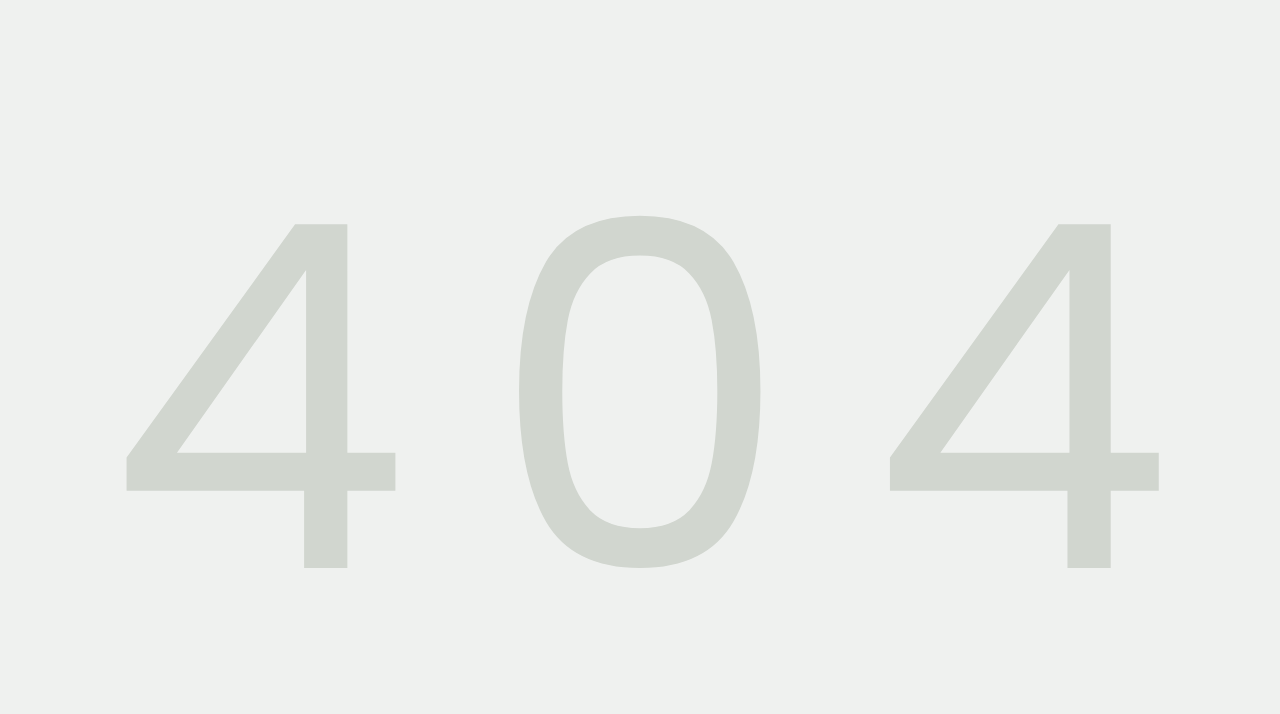
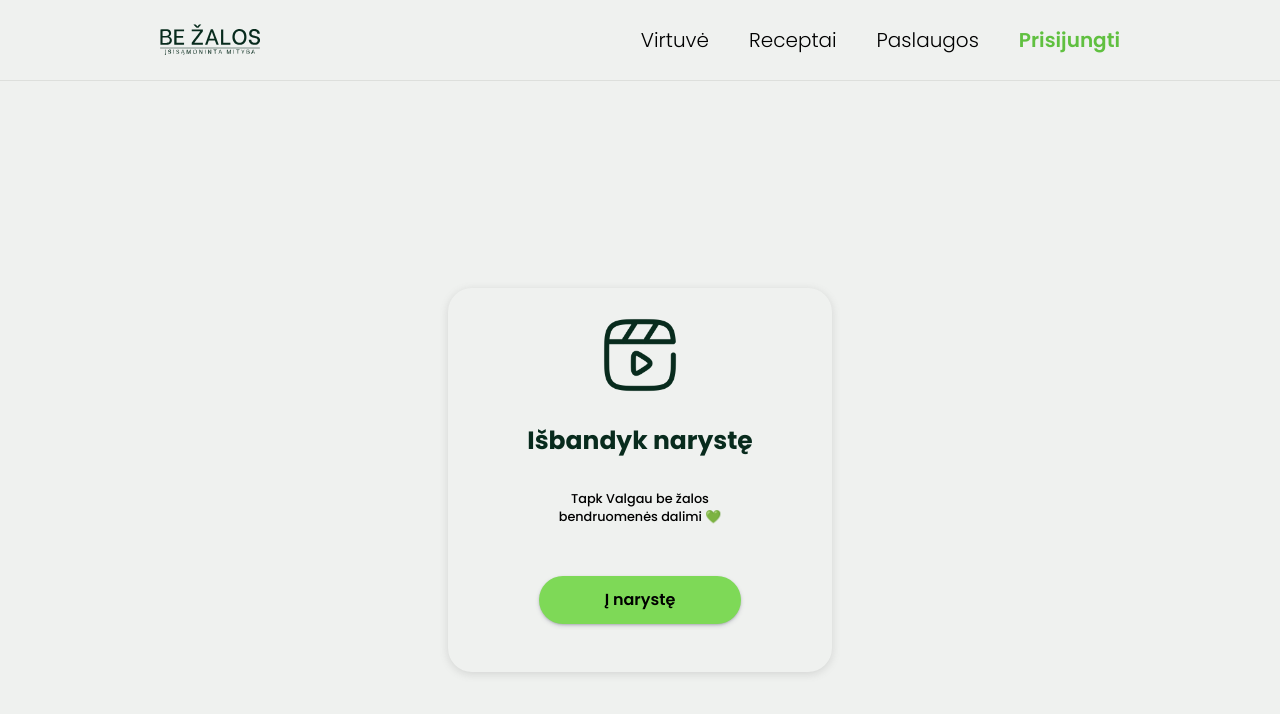
Before and after one commit to mikas1213/bezalos_frontend, a React (Vite) app: page /prenumeruoti in a window 1280 px wide. Shown: the top 714 px of the page. Built offline with nearby package versions, Linux system fonts and the light colour scheme; no server answers.

Commit message:
hide videos

```diff
--- a/src/App.jsx
+++ b/src/App.jsx
@@ -1,3 +1,4 @@
+import { lazy, Suspense } from 'react';
 import { BrowserRouter, Routes, Route } from 'react-router-dom';
 import { QueryClient, QueryClientProvider } from '@tanstack/react-query';
 import { ReactQueryDevtools } from '@tanstack/react-query-devtools';
@@ -5,15 +6,19 @@ import { AuthProvider } from "./context/AuthProvider";
 import { Toaster } from 'react-hot-toast';
 import styles from './App.module.css';
 import LoginPage from './pages/LoginPage';
+import Spinner from './components/UI/Spinner';
 
-import HomePage from './pages/HomePage';
-import VirtuvePage from './pages/VirtuvePage';
+// import HomePage from './pages/HomePage';
+const HomePage = lazy(() => import('./pages/HomePage'));
+// import VirtuvePage from './pages/VirtuvePage';
+const VirtuvePage = lazy(() => import('./pages/VirtuvePage'));
 import VirtuveVideoPage from './pages/VirtuveVideoPage';
 import ReceptaiPage from './pages/ReceptaiPage';
 import PaslaugosPage from './pages/PaslaugosPage';
 import ProfilisPage from './pages/ProfilisPage';
 import UpdatePasswordPage from './pages/UpdatePasswordPage';
 import NotFoundPage from './pages/NotFoundPages/NotFoundPage';
+import NeedSubscription from './pages/NotFoundPages/NeedSubscription';
 
 import RequireAuth from './pages/RequireAuth';
 import PersistLogin from './pages/PersistLogin';
@@ -33,6 +38,7 @@ function App() {
             <ReactQueryDevtools initialIsOpen={false}/>
             <BrowserRouter>
                 <AuthProvider>
+                    <Suspense fallback={<Spinner />}>
                     <Routes>
                         <Route element={<PersistLogin /> }>
                             <Route path='/' element={<HomePage />} />
@@ -43,9 +49,9 @@ function App() {
 
                             <Route path='/prisijungti' element={<LoginPage />} />
                             <Route path='/keisti-slaptazodi/:token' element={<UpdatePasswordPage /> } />
+                            <Route path='/prenumeruoti' element={<NeedSubscription />} />
                             <Route path='*' element={<NotFoundPage />} />
 
-                            {/* <Route element={<PersistLogin /> }> */}
                             <Route element={<RequireAuth /> }>
                                 <Route path='/profilis' element={<ProfilisPage /> }>
 
@@ -53,13 +59,9 @@ function App() {
                                 <Route path='/virtuve/:video' element={<VirtuveVideoPage />} />
                             </Route>
                         </Route>
-                        {/* <Route path='*' element={<NotFound />} /> */}
-                        {/* <Route path='/profilis' element={<Profilis />}>
-
-                        </Route> */}
 
                     </Routes>
-
+                    </Suspense>
                 </AuthProvider>
             </BrowserRouter>
             <Toaster
@@ -68,7 +70,7 @@ function App() {
                 containerStyle={{ margin: '6px' }}
                 toastOptions={{
                     success: {
-                        duration: 1000,
+                        duration: 1500,
                         iconTheme: {
                             primary: 'var(--color-btn-secondary)',
                             secondary: 'var(--color-bgr-light)',
--- a/src/components/UI/FlexContainer.module.css
+++ b/src/components/UI/FlexContainer.module.css
@@ -2,5 +2,5 @@
     display: flex;
     justify-content: center;
     align-items: center;
-    height: 100vh;
+    height: 100dvh;
 }
--- a/src/components/virtuve/Card.jsx
+++ b/src/components/virtuve/Card.jsx
@@ -1,10 +1,12 @@
 import styles from './Card.module.css';
 import { Link } from 'react-router-dom';
+
 import vebinarasImg from '../../assets/images/virtuve/vebinaras.webp';
 import mokymaiImg from '../../assets/images/virtuve/mokymai.webp';
 import { FaLock } from "react-icons/fa";
 
-const Card = ({ video }) => {
+
+const Card = ({ video, user_id, user_subscription }) => {
 
     const created_video = new Date(Date.parse(video.created_at)).toLocaleString('lt-LT', {
         day: 'numeric',
@@ -15,7 +17,7 @@ const Card = ({ video }) => {
 
     return (
         <Link to={video.video_url}>
-            <div className={`${styles.VideoCard} ${styles.cardLock}`}>
+            <div className={`${styles.VideoCard} ${(user_id && user_subscription) ? '' : styles.cardLock}`}>
                 <section>
                     <img src={video.category === 'Mokymai' ? mokymaiImg : vebinarasImg} alt='video cover'/>
                     <div className={styles.iconContainer}>
--- a/src/components/virtuve/Videos.jsx
+++ b/src/components/virtuve/Videos.jsx
@@ -10,7 +10,7 @@ import useAxiosPrivate from "../../hooks/useAxiosPrivate";
 import { useState, useEffect } from 'react';
 import { useSearchParams } from 'react-router-dom';
 
-const Videos = () => {
+const Videos = ({user_id, user_subscription}) => {
     const [videos, setVideos] = useState();
     const [isLoading, setIsLoading] = useState(false);
     const [searchParams] = useSearchParams();
@@ -49,7 +49,7 @@ const Videos = () => {
                 {isLoading ? <Spinner /> : videos?.length === 0
                     ? <NotFoundVideo />
                     : <div className={styles.videos}>
-                        {videos?.map(video => <Card key={video.id} video={video} />)}
+                        {videos?.map(video => <Card key={video.id} video={video} user_id={user_id} user_subscription={user_subscription} />)}
                     </div>
                 }
         </Container>
--- /dev/null
+++ b/src/pages/NotFoundPages/NeedSubscription.jsx
@@ -0,0 +1,34 @@
+import styles from "./NeedSubscription.module.css";
+import Navbar from "../../components/navbar/Navbar";
+import Main from "../../components/UI/Main";
+import FlexContainer from "../../components/UI/FlexContainer";
+// import { ImCheckmark2 } from "react-icons/im";
+import NeedSubscriptionIcon from '../../assets/icons/png/needSubscription/needSubscriptionIcon.png';
+
+const NeedSubscription = () => {
+    return (
+        <>
+            <Navbar />
+            <Main>
+                <FlexContainer>
+                    <div className={styles.needSubscriptionContainer}>
+                        <img src={NeedSubscriptionIcon} alt='video-icon' />
+                        <h2>Išbandyk narystę</h2>
+
+                        <div className={styles.smallText}>
+                            <p>Tapk Valgau be žalos</p>
+                            <p>bendruomenės dalimi 💚</p>
+                        </div>
+
+                        {/* <button onClick={() => console.log('prenumeruoti')}>
+                            Į narystę
+                        </button> */}
+                        <a href="https://www.bezalos.lt/paslaugos" target='_blank' rel='noreferrer'>Į narystę</a>
+                    </div>
+                </FlexContainer>
+            </Main>
+        </>
+    );
+};
+
+export default NeedSubscription;
--- /dev/null
+++ b/src/pages/NotFoundPages/NeedSubscription.module.css
@@ -0,0 +1,84 @@
+.needSubscriptionContainer {
+    display: grid;
+    grid-template-rows: 2fr 1fr 1fr 1fr;
+    justify-items: center;
+    width: clamp(10rem, 37.5vw, 24rem);
+    height: clamp(10rem, 37.5vw, 24rem);
+    padding: clamp(0rem, 4.688vw, 3rem);
+    padding-top: 0;
+    border-radius: 1.5rem;
+    animation: auth_anime 0.1s ease-in-out;
+    box-shadow: rgba(99, 99, 99, 0.2) 0px 2px 8px 0px;
+}
+.needSubscriptionContainer img {
+    display: block;
+    width: clamp(0rem, 7.813vw, 5rem);
+    align-self: center;
+}
+
+.needSubscriptionContainer h2 {
+    color: var(--color-text-dark);
+    font-size: var(--font-size-dynamic-h5-lg);
+}
+
+.smallText {
+    text-align: center;
+    font-weight: 500;
+    font-size: var(--font-size-dynamic-small-1-lg);
+}
+
+.needSubscriptionContainer a {
+    align-self: end;
+    align-items: center;
+    justify-content: center;
+    width: 70%;
+    font-size: var(--font-size-dynamic-p-lg);
+    font-weight: 600 !important;
+    border: none;
+    border-radius: 10rem;
+    background-color: var(--color-btn-primary);
+    color: var(--color-text-dark);
+    height: clamp(0rem, 4.688vw, 3rem);
+    box-shadow: rgba(50, 50, 93, 0.25) 0px 2px 5px -1px, rgba(0, 0, 0, 0.3) 0px 1px 3px -1px;
+    font-weight: 500;
+    transition: background-color 0.1s ease;
+}
+
+.needSubscriptionContainer a:hover {
+    background-color: var(--color-btn-secondary);
+    transition: background-color 0.1s ease;
+}
+
+@keyframes auth_anime {
+    from { opacity: 0; }
+    to { opacity: 1; }
+}
+
+@media only screen and (max-width: 576px) {
+    .needSubscriptionContainer {
+        width: clamp(0rem, 89.302vw, 24rem);
+        height: clamp(0rem, 89.302vw, 24rem);
+        padding: clamp(0rem, 8.186vw, 2.2rem);
+        padding-top: 0;
+    }
+
+    .needSubscriptionContainer img {
+        display: block;
+        width: clamp(0rem, 18.605vw, 5rem);
+        /* width: 5rem; */
+        align-self: center;
+    }
+
+    .needSubscriptionContainer h2 {
+        font-size: clamp(0rem, 5.816vw, 1.563rem);
+    }
+
+    .smallText {
+        font-size: clamp(0rem, 2.977vw, 0.8rem);
+    }
+
+    .needSubscriptionContainer a {
+        height: clamp(0rem, 11.163vw, 3rem);
+        font-size: clamp(0rem, 3.721vw, 1rem);
+    }
+}
--- a/src/pages/NotFoundPages/NotFoundPage.jsx
+++ b/src/pages/NotFoundPages/NotFoundPage.jsx
@@ -5,11 +5,9 @@ const NotFoundPage = () => {
         <>
             <div className={styles.page404}>
                 <div className={styles.numbers}>
-                    <div>4</div>
-                    <div>0</div>
-                    <div>4</div>
+                    <div>404</div>
+                    <div>Puslapis nerastas</div>
                 </div>
-                {/* <div>Puslapis nerastas</div> */}
             </div>
         </>
     );
--- a/src/pages/NotFoundPages/NotFoundPage.module.css
+++ b/src/pages/NotFoundPages/NotFoundPage.module.css
@@ -4,19 +4,37 @@
     height: 100vh;
     justify-content: center;
     align-items: center;
-    /* gap: 3rem; */
-    flex: 0;
 }
 
 .numbers {
     display: flex;
-    gap: 5rem;
+    align-items: center;
+    gap: clamp(0rem, 2.344vw, 1.5rem);
 }
 
 .numbers div {
     display: flex;
     flex-direction: column;
-    font-size: 30rem;
-    color: var(--color-bgr-card);
+    /* font-size: 10rem; */
+    color: var(--color-text-dark);
     flex-grow: 0;
 }
+
+.numbers div:nth-child(1) {
+    font-size: var(--font-size-dynamic-h4-lg);
+    border-right: 1px solid var(--color-text-dark);
+    padding-right: clamp(0rem, 2.344vw, 1.5rem);
+}
+.numbers div:nth-child(2) {
+    align-items: center;
+    font-size: var(--font-size-dynamic-h6-lg);
+}
+
+@media only screen and (max-width: 576px) {
+    .numbers div:nth-child(1) {
+        font-size: var(--font-size-dynamic-h3-sm);
+    }
+    .numbers div:nth-child(2) {
+        font-size: var(--font-size-dynamic-h5-sm);
+    }
+}
--- a/src/pages/VirtuvePage.jsx
+++ b/src/pages/VirtuvePage.jsx
@@ -2,23 +2,21 @@ import Main from '../components/UI/Main';
 import Navbar from '../components/navbar/Navbar';
 import Videos from '../components/virtuve/Videos';
 
-// import { jwtDecode } from "jwt-decode";
-// import useAuth  from '../hooks/useAuth';
+import { jwtDecode } from "jwt-decode";
+import useAuth  from '../hooks/useAuth';
 
 const VirtuvePage = () => {
-    // const { auth } = useAuth();
-    // if(auth) {
-        // const { user_name } = jwtDecode(auth?.accessToken);
-        // console.log(jwtDecode(auth?.accessToken))
-    // }
-    // const {user_name} = jwtDecode(auth?.accessToken);
+    const { auth }  = useAuth();
+    let loggedUser = {};
+    if(auth.accessToken) loggedUser = jwtDecode(auth?.accessToken);
+    const { user_id = '', user_subscription} = loggedUser;
 
 
     return (
         <>
             <Navbar />
             <Main>
-                <Videos />
+                <Videos user_id={user_id} user_subscription={user_subscription} />
             </Main>
         </>
     );
```
Also changed, not shown: src/pages/VirtuveVideoPage.jsx (+8 -11 lines), src/assets/icons/png/needSubscription/needSubscriptionIcon.png (added).
